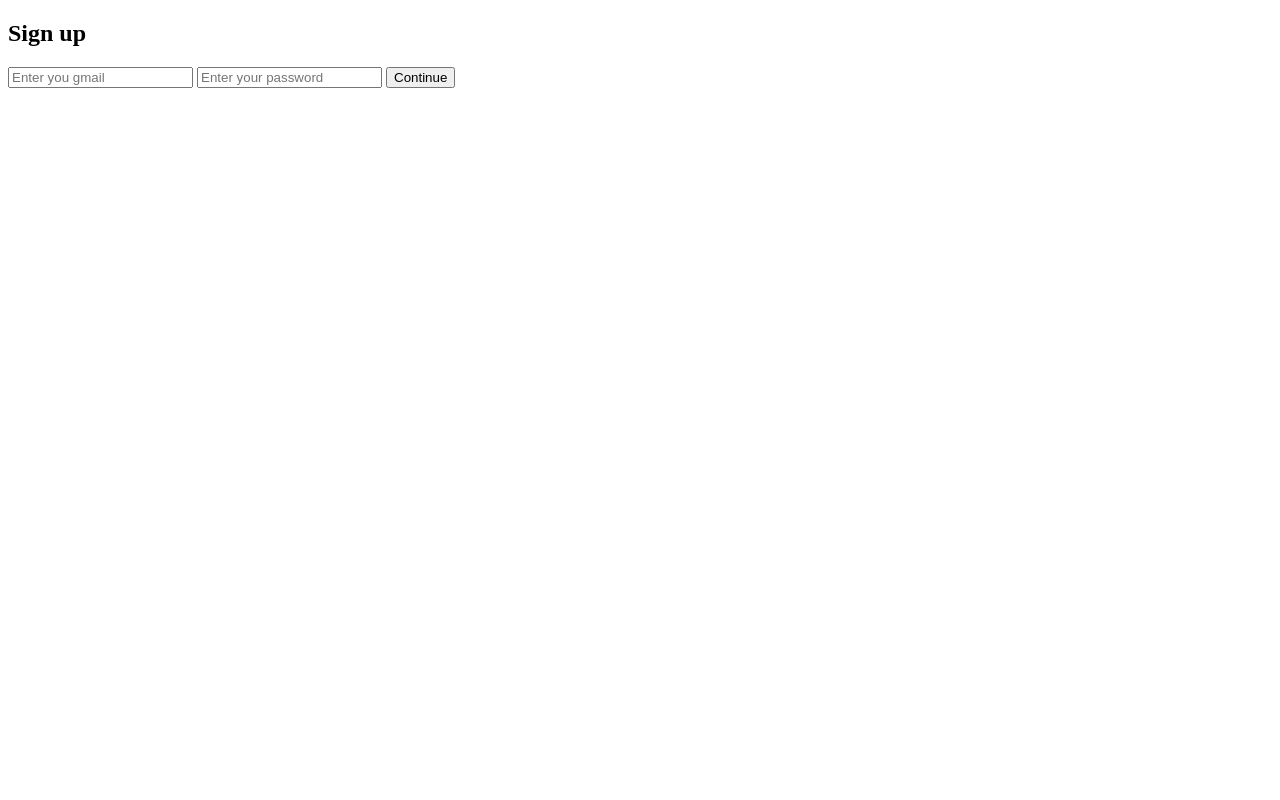
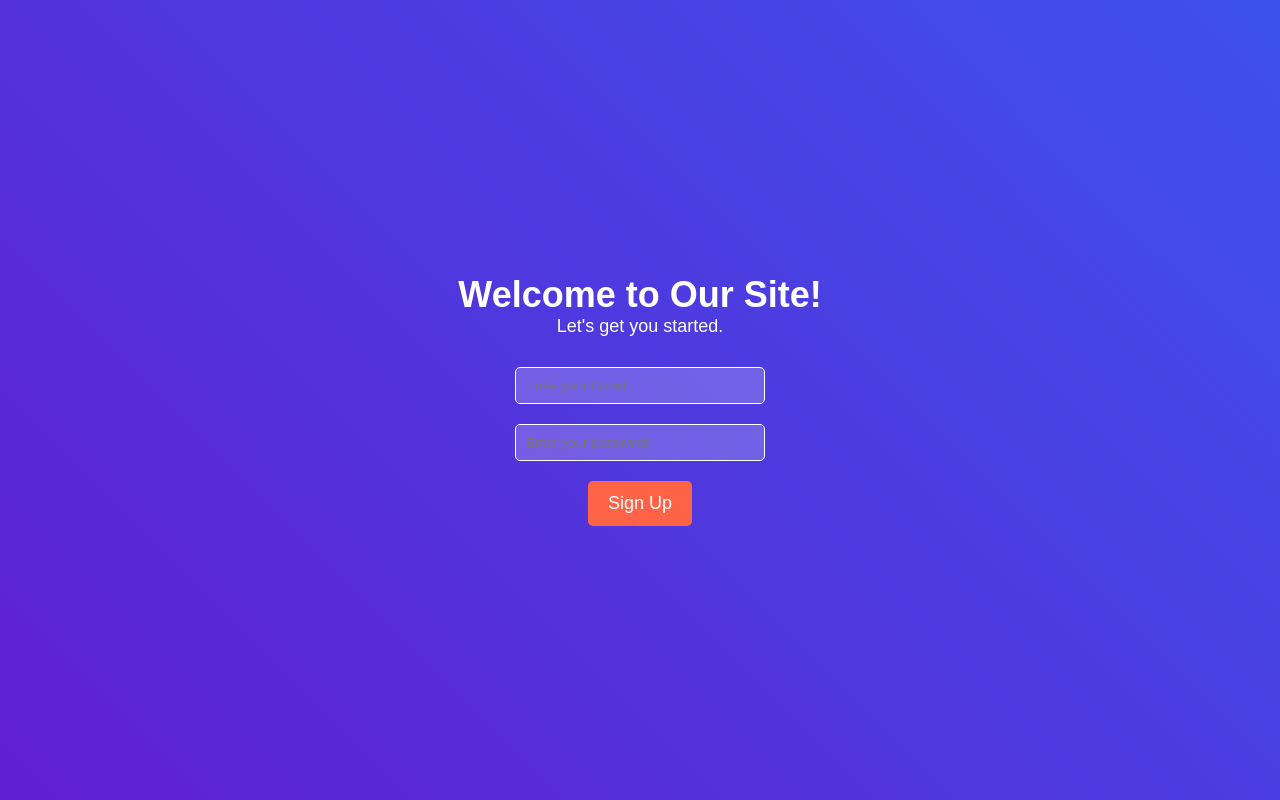
Before and after one commit to guy579/my-website, a plain HTML site: page index.html in a window 1280 px wide. Drawn offline with Linux system fonts and the light colour scheme.

Commit message:
Update index.html

```diff
--- a/index.html
+++ b/index.html
@@ -2,23 +2,29 @@
 <html lang="en">
 <head>
   <meta charset="UTF-8">
-  <title>Sign Up Page</title>
+  <meta name="viewport" content="width=device-width, initial-scale=1.0">
+  <title>Interactive Gradient Animation</title>
+  <link rel="stylesheet" href="style.css">
 </head>
 <body>
+
+  <!-- Main Content -->
   <div id="signup-container">
-    <h2>Sign up</h2>
+    <h2>Welcome to Our Site!</h2>
+    <p>Let's get you started.</p>
     <form id="signup-form">
-      <input type="text" id="username" placeholder="Enter you gmail" required />
+      <input type="email" id="username" placeholder="Enter your Gmail" required />
       <input type="password" id="password" placeholder="Enter your password" required />
-      <button type="submit">Continue</button>
+      <button type="submit">Sign Up</button>
     </form>
   </div>
 
   <div id="main-content" style="display: none;">
     <h2>Welcome, <span id="display-name"></span>!</h2>
-    <!-- Later parts of your site go here -->
+    <p>Thank you for signing up!</p>
   </div>
 
   <script src="script.js"></script>
+
 </body>
 </html>
```
